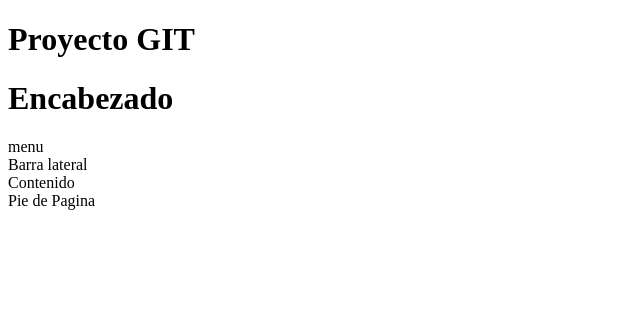
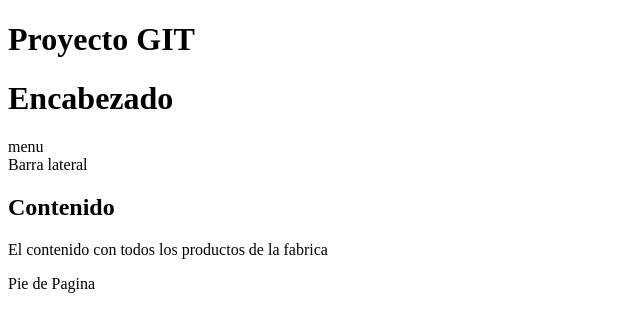
Before and after one commit to WashingtonNieto/ProyectoGit-, a plain HTML site: page index.html in a window 1280 px wide. Shown: the whole page, without its empty margins (0-640 px from the left). Drawn offline with Linux system fonts and the light colour scheme.

Commit message:
se crea un parrafo en elñ contenido

```diff
--- a/index.html
+++ b/index.html
@@ -11,7 +11,10 @@
     <header><h1>Encabezado</h1></header>
     <nav>menu</nav>
     <aside>Barra lateral</aside>
-    <section>Contenido</section>
+    <section>
+        <h1>Contenido</h1>
+        <p>El contenido con todos los productos de la fabrica</p>
+    </section>
     <footer>Pie de Pagina</footer>
 
 </body>
```
